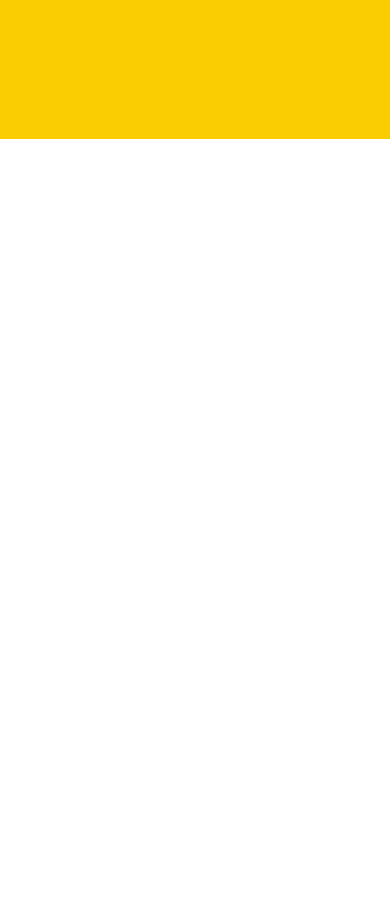
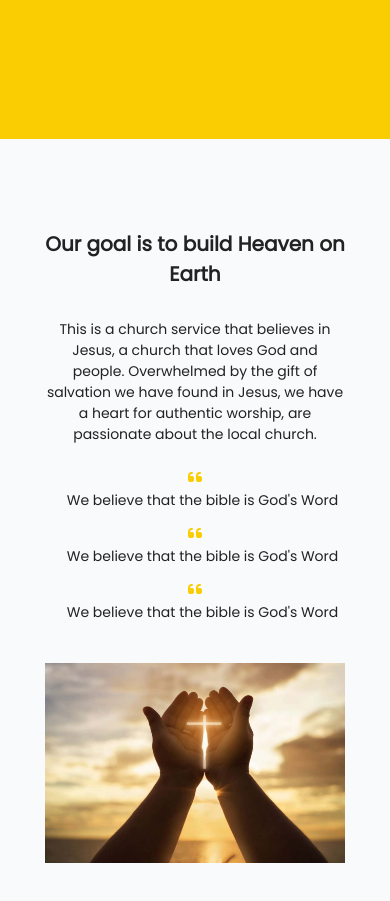
Before and after one commit to Knight-Khode/MTN-LIBERIA-CHURCH, a React (Create React App) app in the folder client/: page / in a window 390 px wide. Shown: the part 1420-2321 px from the top of the page. Before the commit the page ends 1559 px from the top, so only its background shows below. Built offline with nearby package versions, Linux system fonts and the light colour scheme.

Commit message:
added description

```diff
--- a/client/src/App.css
+++ b/client/src/App.css
@@ -226,6 +226,65 @@ ul{
  width: 500px;
 }
 
+/*Brief*/
+.brief{
+  background-color:#f9fafc ;
+  color: #222;
+  padding: 90px 0px;
+}
+
+.brief-content{
+  display: grid;
+  grid-template-columns: repeat(3,1fr);
+  width: 90vw;
+  margin: auto;
+}
+
+.brief-img{
+  width: 300px;
+}
+
+.brief-img img{
+  width: 100%;
+}
+
+.text{
+  font-size: 30px;
+  width: 300px;
+}
+
+.text2{
+  font-size: 14px;
+}
+
+.desc{
+  margin-bottom: 20px;
+}
+
+.middle{
+  width: 350px;
+  margin-left: 20px;
+  margin-right: 20px;
+}
+
+.middle-list li{
+  margin-bottom: 15px;
+}
+
+.middle-list li p{
+  margin-left: 15px;
+}
+
+.fa-quote-left{
+  color:rgb(250, 205, 3);
+}
+
+@media only screen and (max-width:1100px){
+  .brief-img{
+    width: 180px;
+  }
+}
+
 @media only screen and (max-width:1050px){
   .q-m{
     font-size: 40px;
@@ -236,6 +295,32 @@ ul{
 @media only screen and (max-width:980px){
   .q-w{
     width: 400px;
+  }
+
+  .middle{
+    width: 300px;
+    margin-left: 20px;
+    margin-right: 20px;
+  }
+}
+
+@media only screen and (max-width:910px){
+  .brief-content{
+    display: grid;
+    grid-template-columns: repeat(2,1fr);
+  }
+
+  .brief-img{
+    width: 300px;
+    margin-top: 30px;
+  }
+
+  .brief-img img{
+    width: 100%;
+  }
+
+  .brief-1{
+    width: 300px;
   }
 }
 
@@ -262,6 +347,64 @@ ul{
   .small{
     font-size: 20px;
   }
+}
+
+@media only screen and (max-width:720px){
+  .brief-content{
+    display: grid;
+    grid-template-columns: repeat(1,1fr);
+  }
+
+  .brief-img{
+    width: 300px;
+    margin-top: 30px;
+  }
+
+  .brief-img img{
+    width: 100%;
+  }
+
+  .brief-1{
+    width: 100%;
+  }
+
+  .brief-1 h5{
+    width: 100%;
+    text-align: center;
+    margin-bottom: 30px;
+  }
+
+  .middle{
+    width: 500px;
+    margin: auto;
+  }
+
+  .middle .desc{
+    text-align: center;
+  }
+
+  .middle-list {
+    width: 300px;
+    margin: auto;
+  }
+
+  .middle-list li{
+    text-align: center;
+    width: 300px;
+    margin: auto;
+    margin-bottom: 10px;
+  }
+
+  .brief-img{
+    width: 400px;
+    margin: auto;
+    margin-top: 30px;
+  }
+
+  .brief-img img{
+    width: 100%;
+  }
+
 }
 
 @media only screen and (max-width:710px){
@@ -349,6 +492,16 @@ ul{
   }
 }
 
+@media only screen and (max-width:570px){
+  .middle{
+    width: 400px;
+    margin: auto;
+  }
+
+  .middle .desc{
+    text-align: center;
+  }
+}
 
 @media only screen and (max-width:530px){
   .q-w{
@@ -388,6 +541,28 @@ ul{
     font-size: 25px;
     text-align: center;
   }
+
+  .middle{
+    width: 350px;
+  }
+
+  .middle .desc{
+    text-align: center;
+  }
+
+  .brief-img{
+    width: 300px;
+  }
+
+  .brief-img img{
+    width: 100%;
+  }
+}
+
+@media only screen and (max-width:395px){
+  .middle{
+    width: 300px;
+  }
 }
 
 @media only screen and (max-width:380px){
@@ -422,3 +597,35 @@ ul{
     text-align: center;
   }
 }
+
+@media only screen and (max-width:350px){
+  .middle{
+    width: 250px;
+  }
+
+  .middle .desc{
+    text-align: center;
+  }
+
+  .brief-img{
+    width: 300px;
+  }
+
+  .brief-img img{
+    width: 100%;
+  }
+
+  .middle-list {
+    width: 200px;
+    margin: auto;
+  }
+
+  .middle-list li{
+    text-align: center;
+    width: 200px;
+    margin: auto;
+    margin-bottom: 10px;
+  }
+
+
+}
--- /dev/null
+++ b/client/src/Component/Layout/Brief.js
@@ -0,0 +1,39 @@
+import React from 'react'
+import worship2 from '../../img/worship2.jpg'
+
+const Brief = () => {
+    return (
+        <div className="brief">
+            <div className="brief-content">
+                <div className="brief-1">
+                    <h5 className="small text">
+                        Our goal is to build Heaven on Earth
+                    </h5>
+                </div>
+                <div className="middle">
+                    <p className="text2 desc">This is a church service that believes in Jesus, a church that loves God and people.
+                        Overwhelmed by the gift of salvation we have found in Jesus, we have a heart for authentic worship, are passionate about the local church.</p>
+                    <ul className="middle-list">
+                        <li>
+                            <i class="fas fa-quote-left"></i>
+                            <p className="text2">We believe that the bible is God's Word</p>
+                        </li>
+                        <li>
+                            <i class="fas fa-quote-left"></i>
+                            <p className="text2">We believe that the bible is God's Word</p>
+                        </li>
+                        <li>
+                            <i class="fas fa-quote-left"></i>
+                            <p className="text2">We believe that the bible is God's Word</p>
+                        </li>
+                    </ul>
+                </div>
+                <div className="brief-img">
+                    <img src={worship2} alt="img"/>
+                </div>
+            </div>
+        </div>
+    )
+}
+
+export default Brief
--- a/client/src/Component/Pages/Home.js
+++ b/client/src/Component/Pages/Home.js
@@ -2,6 +2,7 @@ import React,{Fragment} from 'react'
 import Navbar from '../reuseables/Navbar'
 import ShowCase from '../Layout/ShowCase'
 import Qoute from '../Layout/Qoute'
+import Brief from '../Layout/Brief'
 
 const Home = () => {
     return (
@@ -9,6 +10,7 @@ const Home = () => {
             <Navbar/>
             <ShowCase/>
             <Qoute/>
+            <Brief/>
         </Fragment>
     )
 }
```
Also changed, not shown: client/src/img/worship2.jpg (added).
